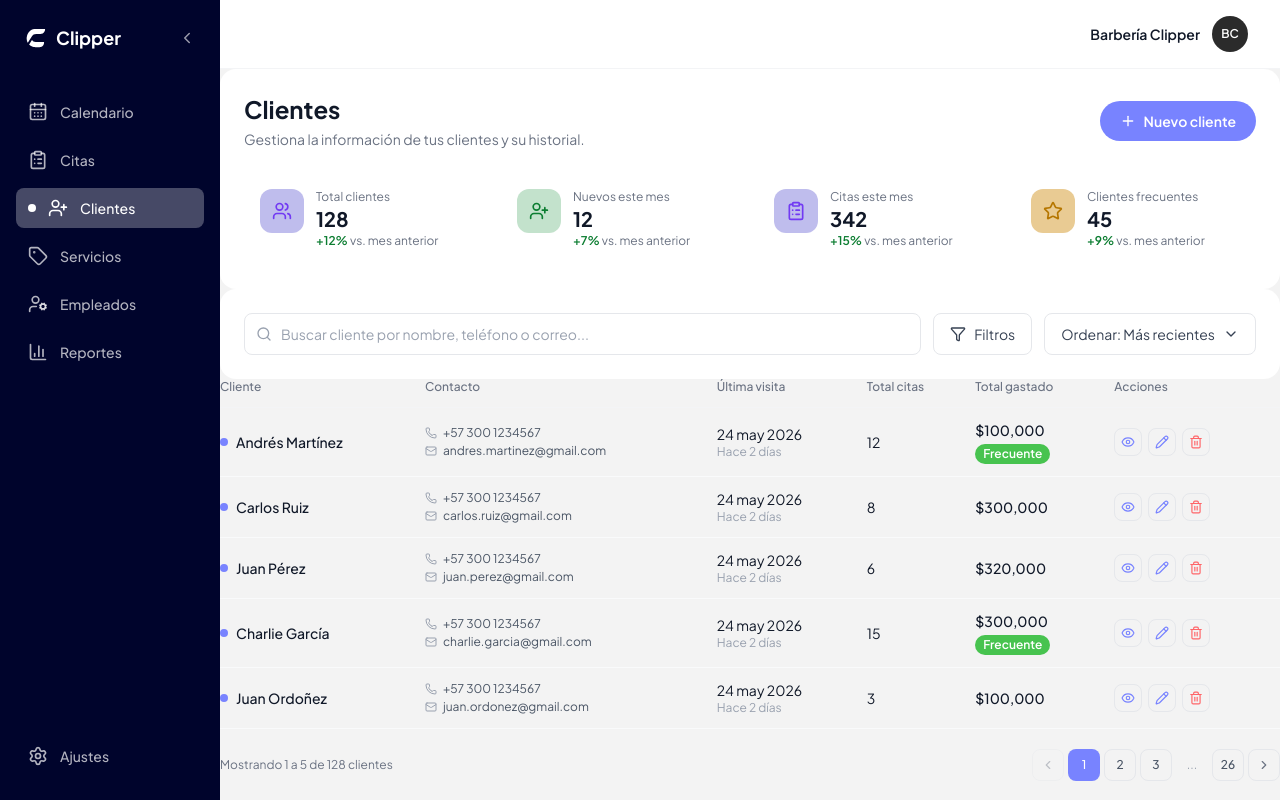
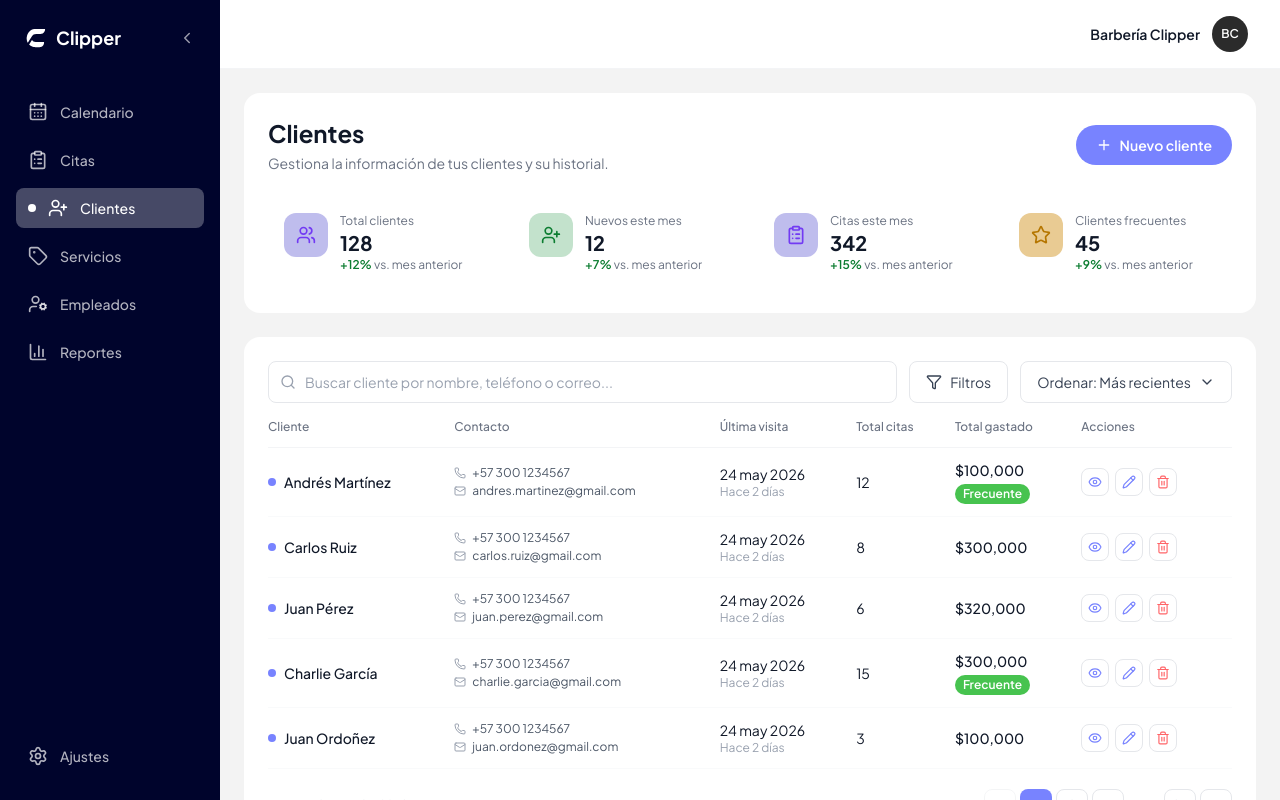
Before and after one commit to AndresRios123/Clipper-frontend, a React (Vite) app: page /clientes in a window 1280 px wide. Built offline with nearby package versions, Linux system fonts and the light colour scheme.

Commit message:
diseño de pagina clientes terminado

```diff
--- a/src/components/ClientsView/ClientslistSection.tsx
+++ b/src/components/ClientsView/ClientslistSection.tsx
@@ -1,6 +1,7 @@
 import { useState } from "react";
 import { Filter, ChevronDown } from "lucide-react";
 import SearchInput from "../SearchInput/SearchInput";
+import ClientsTable from "./ClientsTable";
 
 const ClientsListSection = () => {
   const [searchTerm, setSearchTerm] = useState("");
@@ -33,7 +34,8 @@
         </button>
       </div>
 
-      {/* Aquí va la tabla de clientes + paginación (siguiente paso) */}
+      {/* Tabla de clientes + paginación */}
+      <ClientsTable />
     </div>
   );
 };
--- a/src/pages/Clients.tsx
+++ b/src/pages/Clients.tsx
@@ -1,13 +1,11 @@
 import ClientsHeader from "../components/ClientsView/ClientsHeader";
 import ClientsListSection from "../components/ClientsView/ClientslistSection";
-import ClientsTable from "../components/ClientsView/ClientsTable";
 
 const Clients = () => {
   return (
-    <div>
-      <ClientsHeader/>
-      <ClientsListSection/>
-      <ClientsTable/>
+    <div className="p-6 flex flex-col gap-6">
+      <ClientsHeader />
+      <ClientsListSection />
     </div>
   );
 };
```
